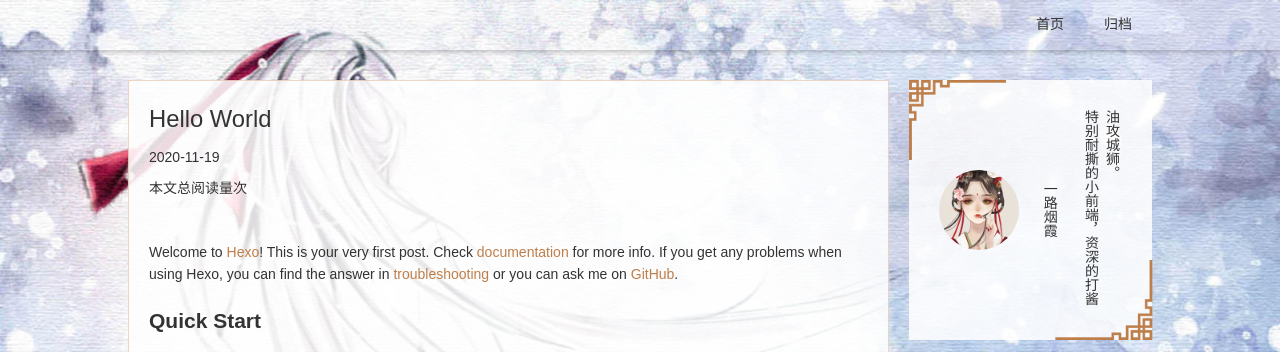
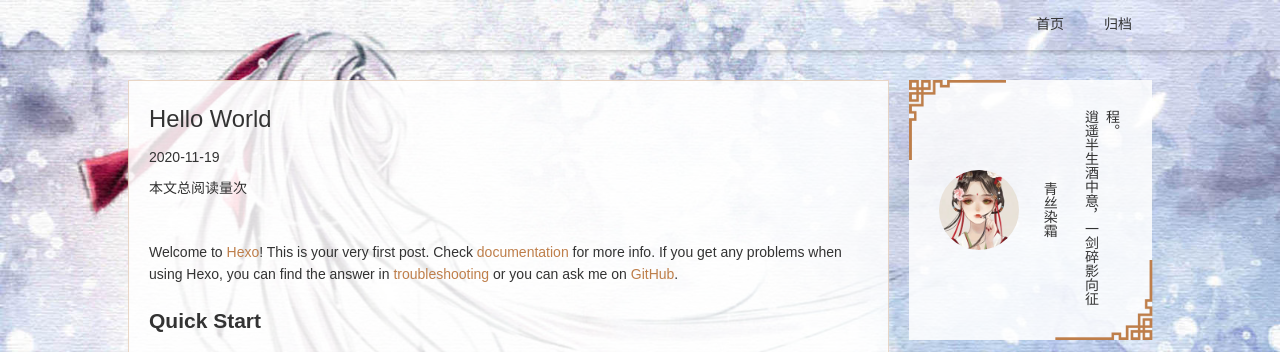
Before and after one commit to Mirrorzyan/Mirrorzyan.github.io, a plain HTML site: page 2020/11/19/hello-world/index.html in a window 1280 px wide. Shown: the top 352 px of the page. Drawn offline with nearby package versions, Linux system fonts and the light colour scheme; some packages are replaced by stand-ins of ours; no server answers; a script that the page names is missing.

Commit message:
Site updated: 2020-11-20 16:14:04

```diff
--- a/2020/11/19/hello-world/index.html
+++ b/2020/11/19/hello-world/index.html
@@ -142,11 +142,11 @@ gitment.render('gitmentContainer')
     <img class="avatar" src="/images/default-avatar.jpg" title="图片来自网络"></img>
     <h3 class="avatar-name">
 
-        一路烟霞
+        青丝染霜
 
     </h3>
     <p class="avatar-slogan">
-      特别耐撕的小前端，资深的打酱油攻城狮。
+      逍遥半生酒中意，一剑碎影向征程。
     </p>
   </div>
 </div>
```
Also changed, not shown: archives/2020/11/index.html (+2 -2 lines), archives/2020/index.html (+2 -2 lines), archives/index.html (+2 -2 lines), index.html (+2 -2 lines).
